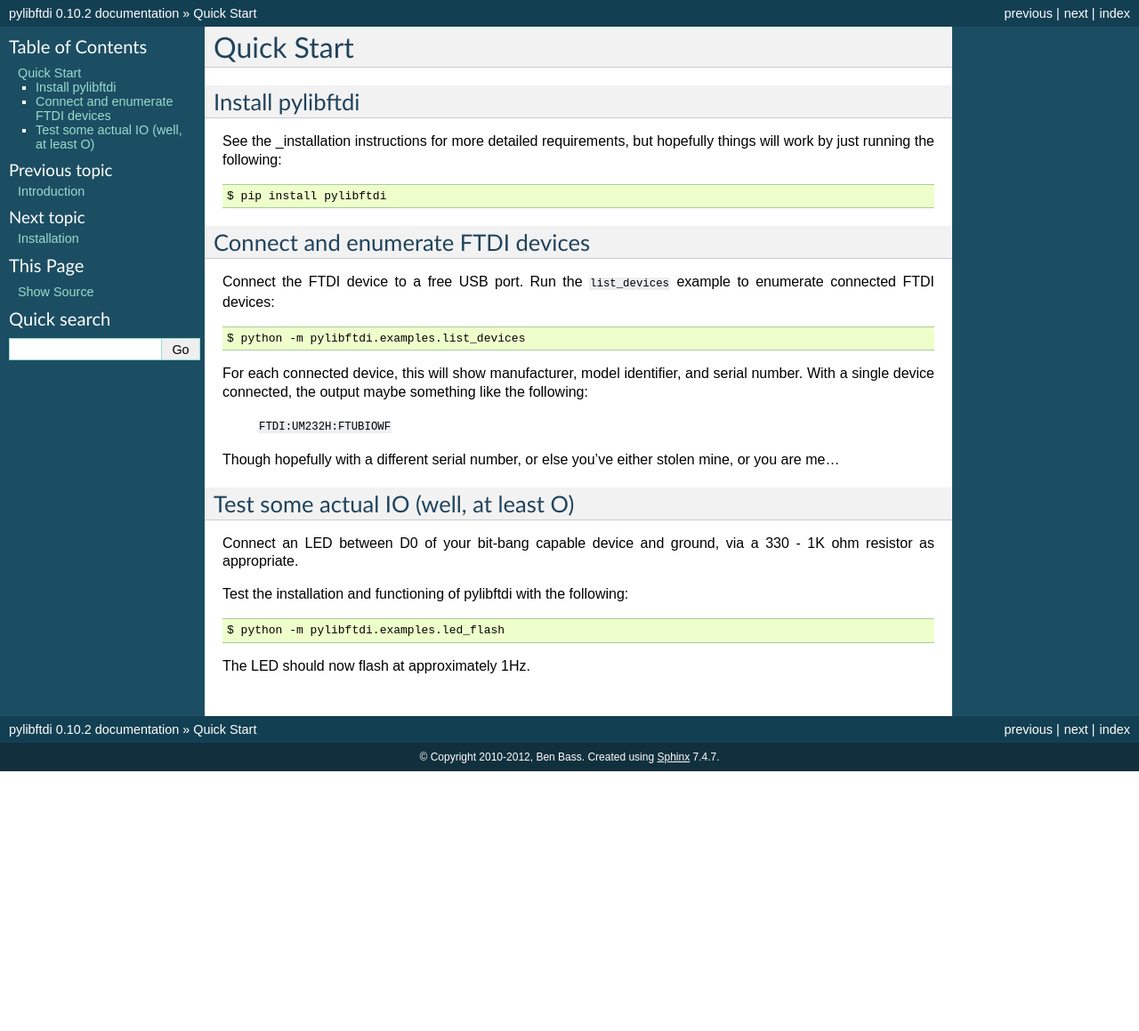
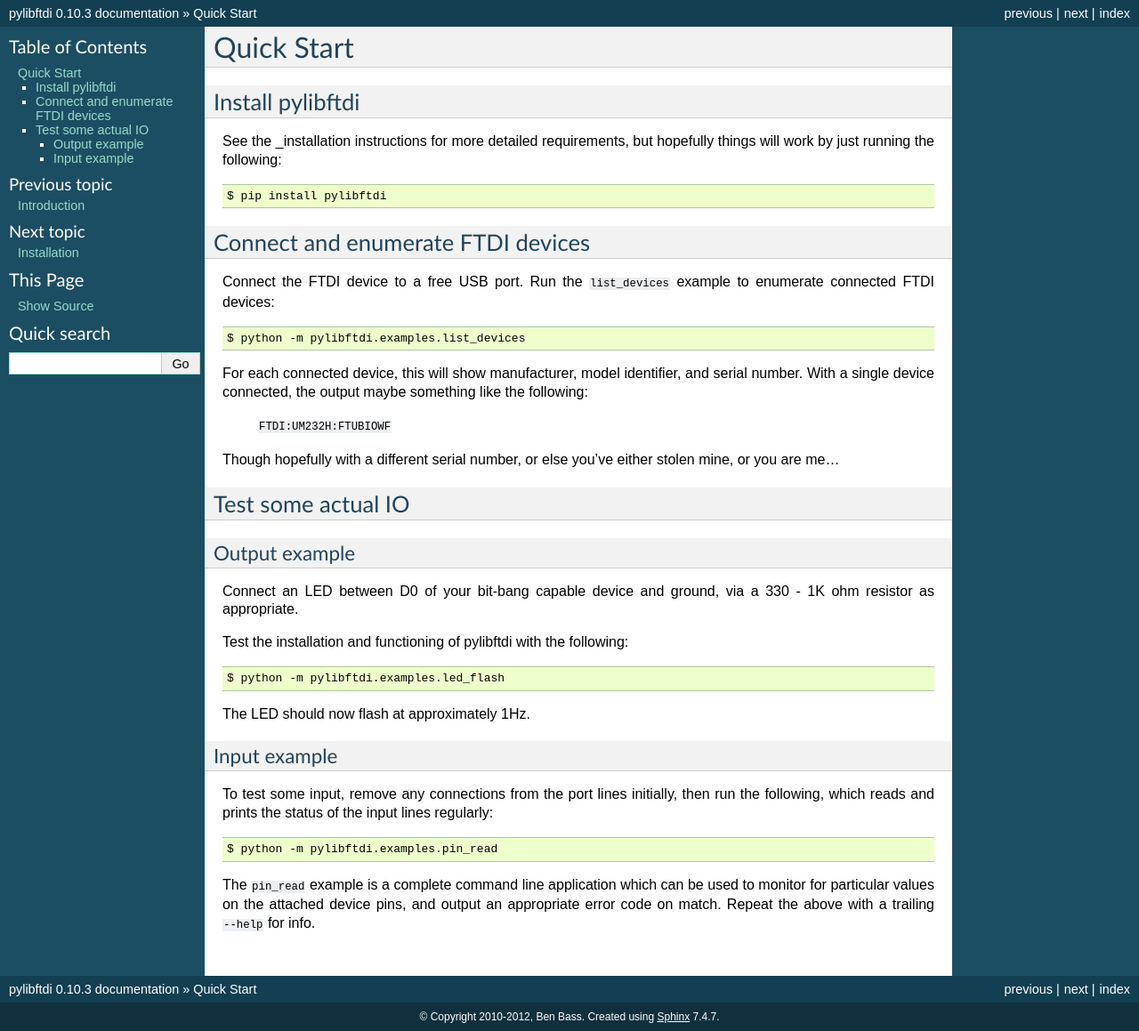
Before and after one commit to codedstructure/pylibftdi.old, a Sphinx documentation site: the page built from doc/quickstart.rst, in a window 1280 px wide. Shown: the whole page at 89% size. Built offline with Sphinx 7.4.7, drawn with Linux system fonts in a browser that asks for light colours; before the commit the page ends 900 px from its top, so only the background shows below that.

Commit message:
update version to 0.10.3, various doc updates

```diff
--- a/CHANGES.txt
+++ b/CHANGES.txt
@@ -1,6 +1,9 @@
 pylibftdi changes
 =================
 
+0.10.3
+ * lots more documentation, cleaned up, on readthedocs. Still in progress though.
+ * Experimental support for multi-device interfaces ``Device(interface=1)``
 0.10.2
  * include examples subpackage
  * ensure examples work under Python3
--- a/doc/conf.py
+++ b/doc/conf.py
@@ -50,9 +50,9 @@
 # built documents.
 #
 # The short X.Y version.
-version = '0.10.2'
+version = '0.10.3'
 # The full version, including alpha/beta/rc tags.
-release = '0.10.2'
+release = '0.10.3'
 
 # The language for content autogenerated by Sphinx. Refer to documentation
 # for a list of supported languages.
--- a/doc/introduction.rst
+++ b/doc/introduction.rst
@@ -15,8 +15,6 @@
 
 :Limitations:
 
- - Currently only one port per device is used; I've not tested with dual
-   port devices yet.
  - The API might change prior to reaching a 1.0 release.
 
 Usage
--- a/doc/quickstart.rst
+++ b/doc/quickstart.rst
@@ -26,8 +26,11 @@
 Though hopefully with a different serial number, or else you've either
 stolen mine, or you are me...
 
-Test some actual IO (well, at least O)
---------------------------------------
+Test some actual IO
+-------------------
+
+Output example
+~~~~~~~~~~~~~~
 
 Connect an LED between D0 of your bit-bang capable device and ground, via a
 330 - 1K ohm resistor as appropriate.
@@ -37,3 +40,17 @@
     $ python -m pylibftdi.examples.led_flash
 
 The LED should now flash at approximately 1Hz.
+
+Input example
+~~~~~~~~~~~~~
+
+To test some input, remove any connections from the port lines initially,
+then run the following, which reads and prints the status of the input lines
+regularly::
+
+    $ python -m pylibftdi.examples.pin_read
+
+The ``pin_read`` example is a complete command line application which can
+be used to monitor for particular values on the attached device pins, and
+output an appropriate error code on match. Repeat the above with a trailing
+``--help`` for info.
--- a/pylibftdi/__init__.py
+++ b/pylibftdi/__init__.py
@@ -14,7 +14,7 @@
 rather than a problem with the libftdi library.
 """
 
-__VERSION__ = "0.10.2"
+__VERSION__ = "0.10.3"
 __AUTHOR__ = "Ben Bass"
 
 
--- a/setup.py
+++ b/setup.py
@@ -4,7 +4,7 @@
 
 setup(
     name="pylibftdi",
-    version="0.10.2",
+    version="0.10.3",
     description="Pythonic interface to FTDI devices using libftdi",
     long_description=open('README.rst').read(),
     author="Ben Bass",
```
Also changed, not shown: 1 other file.
